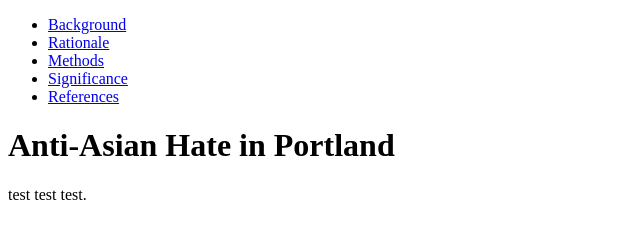
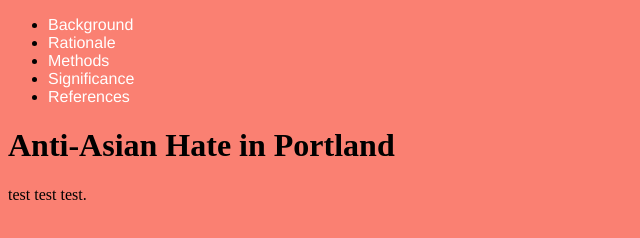
Before and after one commit to taishi43/researchproject, a plain HTML site: page index.html in a window 1280 px wide. Shown: the whole page, without its empty margins (0-640 px from the left). Drawn offline with Linux system fonts and the light colour scheme.

Commit message:
Update index.html

```diff
--- a/index.html
+++ b/index.html
@@ -1,8 +1,27 @@
 <!DOCTYPE html>
 <html>
-  <head>
-    <link href=“stylesheet.css” rel="stylesheet">
-  </head>
+  <style>
+    * {
+
+  background: salmon;
+
+}
+     li a {
+
+  display: block;
+
+  color: white;
+
+  text-align: left;
+
+  text-decoration: none;
+
+  font-family: Helvetica, sans-serif;
+
+  float: left;
+
+}
+  </style>
   <body>
     <ul>
       <li><a href="background.html">Background</a></li>
```
